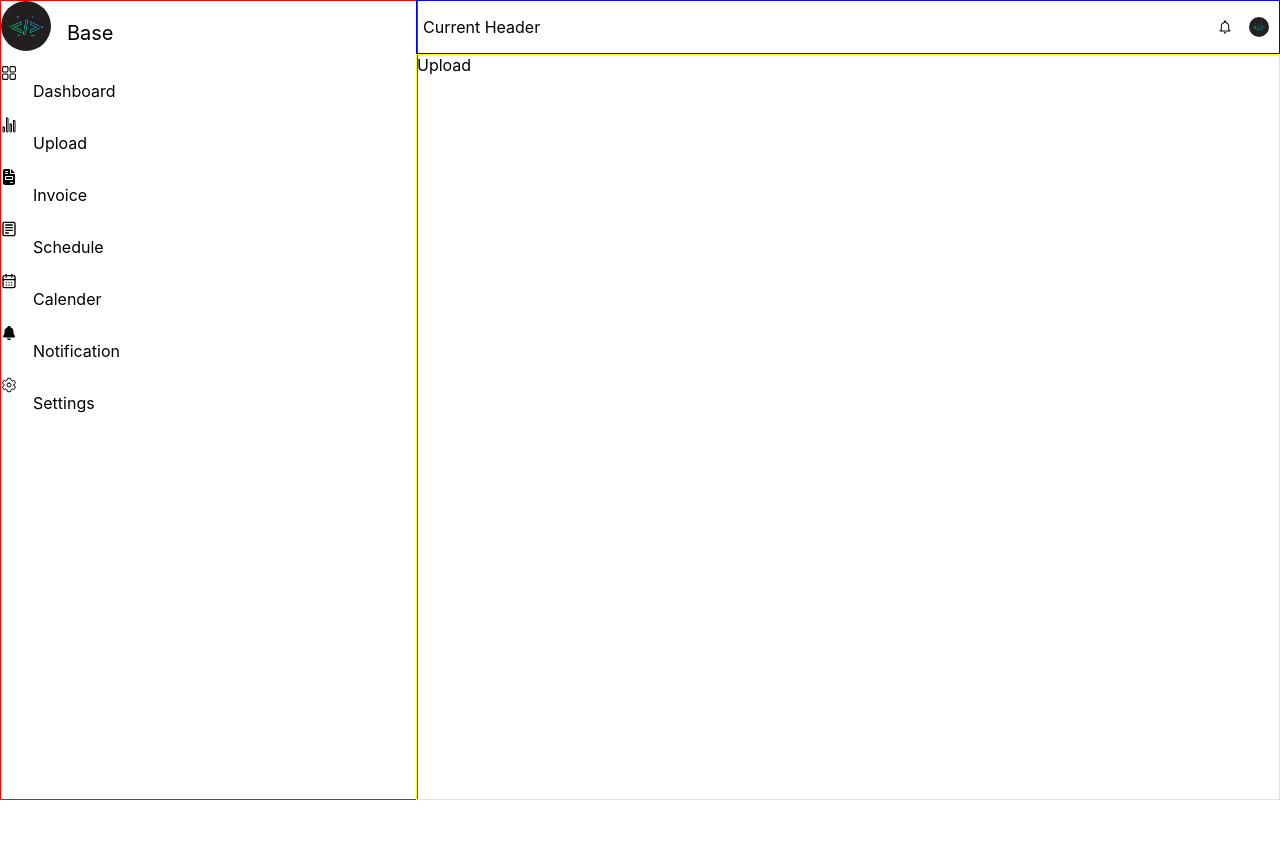
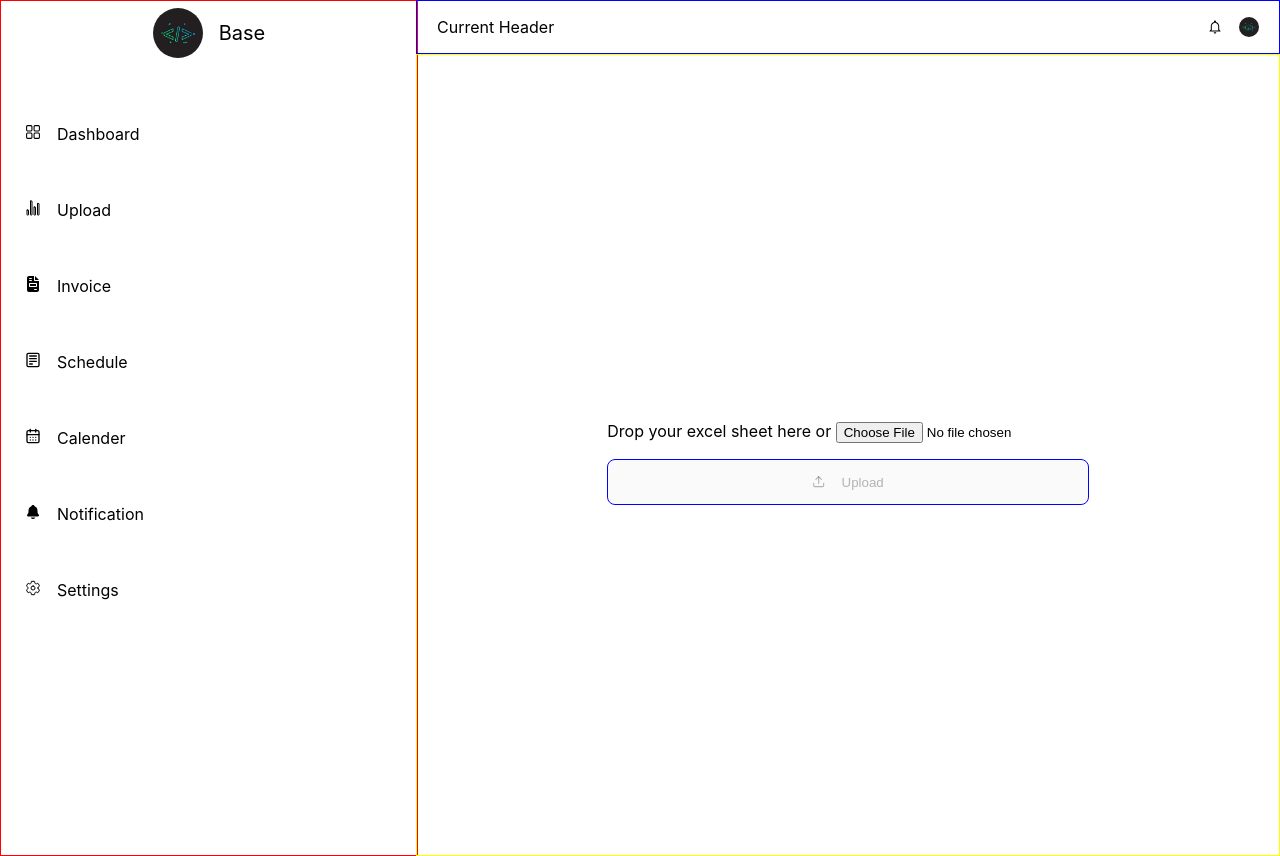
Before and after one commit to Abhishekr2122/openinapp-assignment, a React (Create React App) app: page /Upload in a window 1280 px wide. Before the commit the page ends 800 px from the top, so only its background shows below. Built offline with nearby package versions, Linux system fonts and the light colour scheme.

Commit message:
Handling the input data

```diff
--- a/src/Ui/ButtonIcon.js
+++ b/src/Ui/ButtonIcon.js
@@ -1,6 +1,13 @@
 export default function ButtonIcon({ icon, text }) {
   return (
-    <div style={{ display: "flex", gap: "1rem" }}>
+    <div
+      style={{
+        display: "flex",
+        gap: "1rem",
+
+        alignItems: "center",
+      }}
+    >
       <div>{icon}</div>
       <p>{text}</p>
     </div>
--- a/src/components/Header.js
+++ b/src/components/Header.js
@@ -11,10 +11,10 @@ export default function Header() {
         justifyContent: "space-between",
       }}
     >
-      <p style={{ marginLeft: "6px" }}>Current Header</p>
+      <p style={{ marginLeft: "20px" }}>Current Header</p>
       <div
         style={{
-          marginRight: "10px",
+          marginRight: "20px",
           display: "flex",
           flexDirection: "row",
           gap: "1rem",
--- a/src/components/Main.js
+++ b/src/components/Main.js
@@ -2,7 +2,16 @@ import { Outlet } from "react-router-dom";
 
 export default function Main() {
   return (
-    <div style={{ border: "1px solid yellow" }}>
+    <div
+      style={{
+        border: "1px solid yellow",
+        height: "100vh",
+        display: "flex",
+        flexDirection: "column",
+        alignItems: "center",
+        justifyContent: "center",
+      }}
+    >
       <Outlet />
     </div>
   );
--- a/src/components/Sidebar.js
+++ b/src/components/Sidebar.js
@@ -10,13 +10,37 @@ import { IoSettingsOutline } from "react-icons/io5";
 
 export default function Sidebar() {
   return (
-    <div style={{ border: "1px solid red", width: "100%", gridRow: "1/-1" }}>
-      <div style={{ display: "flex", flexDirection: "row", gap: "1rem" }}>
+    <div
+      style={{
+        border: "1px solid red",
+        width: "100%",
+        gridRow: "1/-1",
+        display: "flex",
+        flexDirection: "column",
+        gap: "1.2rem",
+      }}
+    >
+      <div
+        style={{
+          display: "flex",
+          flexDirection: "row",
+          gap: "1rem",
+          alignItems: "center",
+          justifyContent: "center",
+        }}
+      >
         <Logo source={"/logoimage.jpg"} />
         <p style={{ fontSize: "20px" }}>Base</p>
       </div>
       <div>
-        <div>
+        <div
+          style={{
+            display: "flex",
+            flexDirection: "column",
+            gap: "1.5rem",
+            padding: "1.5rem",
+          }}
+        >
           <ButtonIcon icon={<RxDashboard />} text="Dashboard" />
           <ButtonIcon icon={<IoStatsChartOutline />} text="Upload" />
           <ButtonIcon icon={<FaFileInvoice />} text="Invoice" />
--- a/src/pages/Upload.js
+++ b/src/pages/Upload.js
@@ -1,3 +1,71 @@
+import { useState } from "react";
+import { LuUpload } from "react-icons/lu";
+
 export default function Upload() {
-  return <div>Upload</div>;
+  const [inputFile, setInputFile] = useState("");
+
+  return (
+    <div
+      style={{
+        display: "flex",
+        alignItems: "center",
+        justifyContent: "center",
+      }}
+    >
+      <div>
+        <div>
+          <div>
+            <p>
+              Drop your excel sheet here or{" "}
+              <span>
+                <input
+                  type="file"
+                  name="inputdata"
+                  id="data"
+                  value={inputFile}
+                  onChange={function (e) {
+                    setInputFile(e.target.value);
+                  }}
+                  accept=".csv"
+                />
+              </span>
+            </p>
+          </div>
+        </div>
+
+        <div
+          style={{
+            display: "flex",
+            flexDirection: "row",
+            gap: "1rem",
+            alignItems: "center",
+            justifyContent: "center",
+            border: "1px solid blue",
+            borderRadius: "0.5rem",
+          }}
+        >
+          <button
+            style={{
+              display: "flex",
+              flexDirection: "row",
+              alignItems: "center",
+              justifyContent: "center",
+              gap: "1rem",
+              borderRadius: "0.5rem",
+              width: "100%",
+              border: "none",
+              cursor: "pointer",
+            }}
+            disabled={inputFile ? false : true}
+            onClick={function () {
+              console.log("The button is being clicked");
+            }}
+          >
+            <LuUpload />
+            <p>Upload</p>
+          </button>
+        </div>
+      </div>
+    </div>
+  );
 }
```
